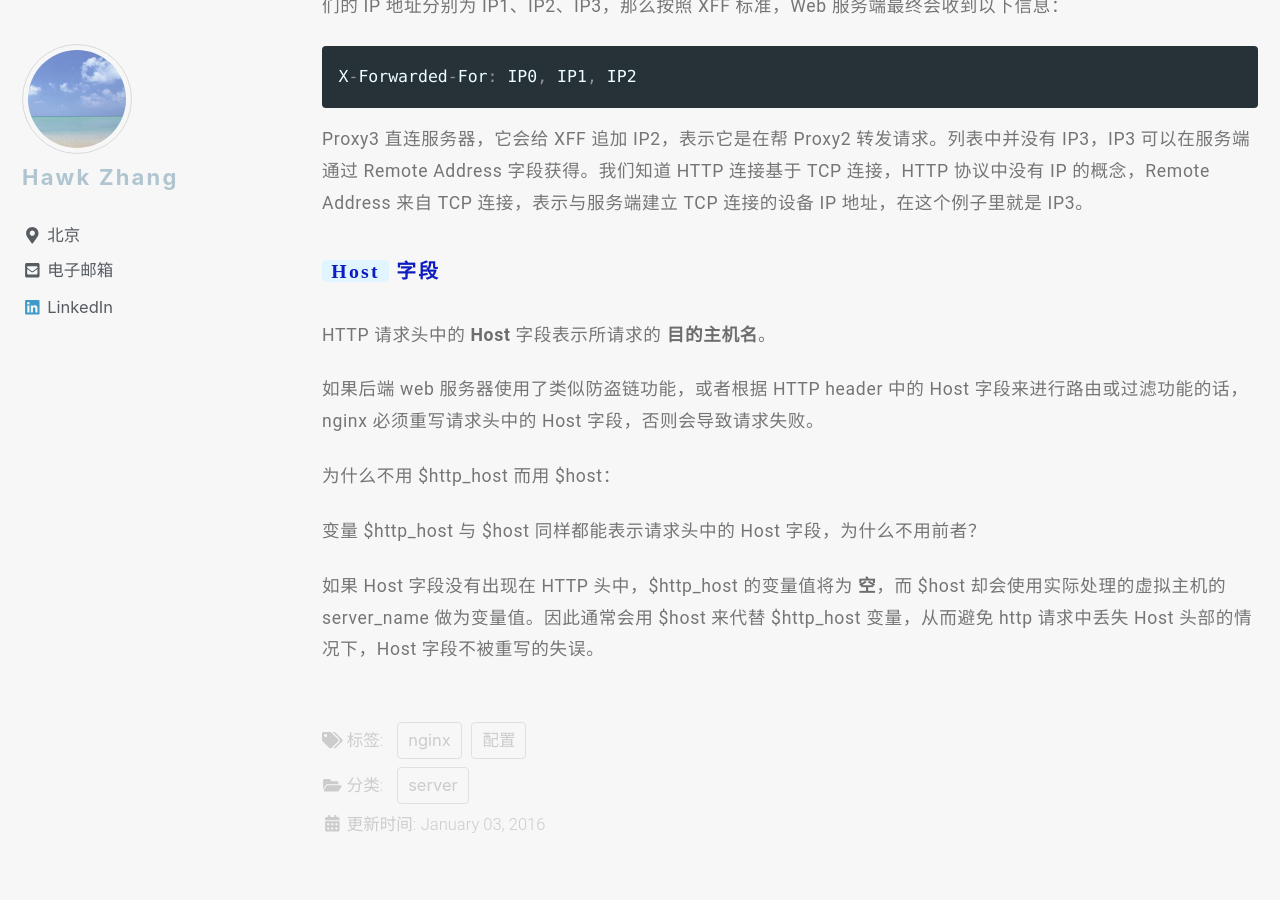
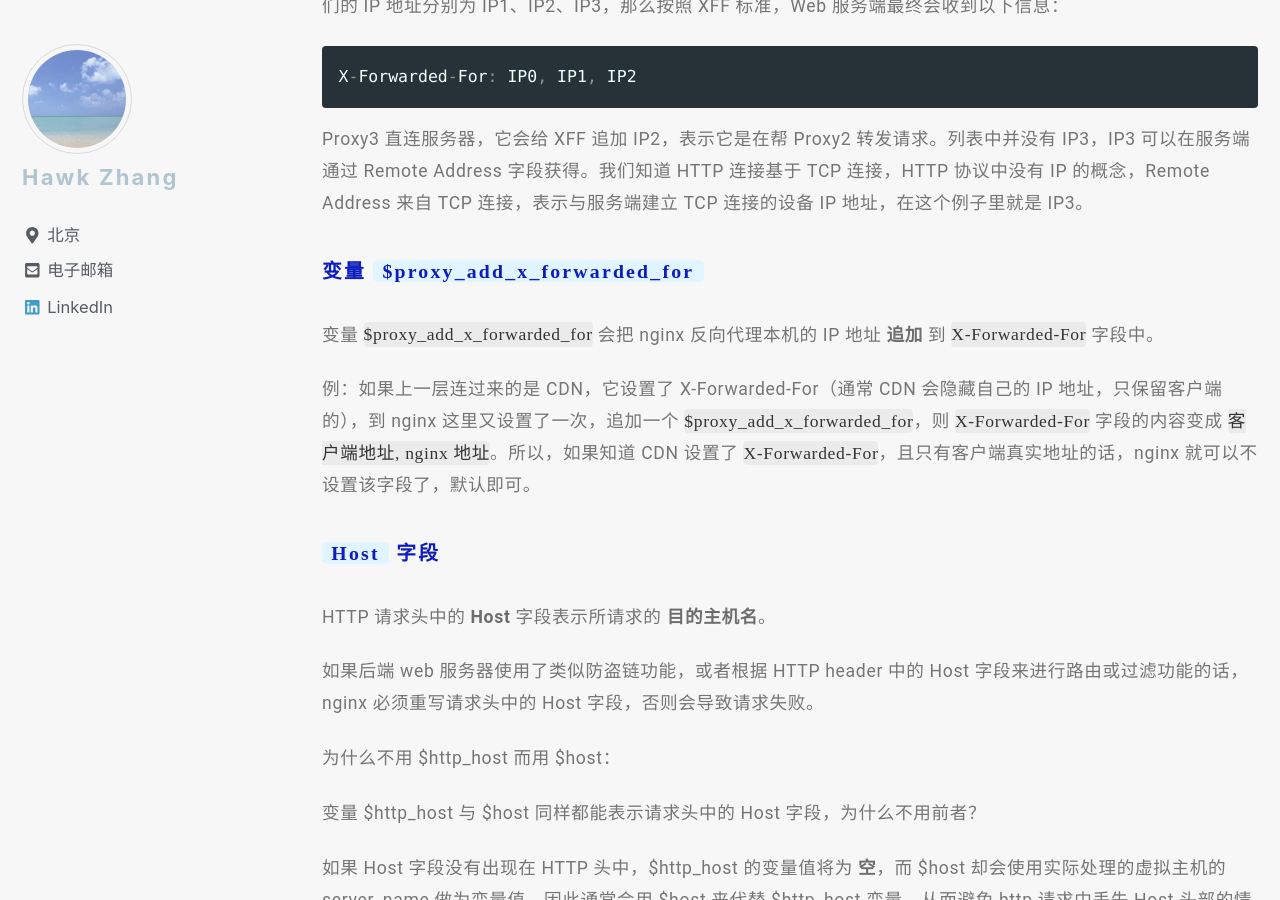
Before and after one commit to narru888/linotes_note, a Jekyll site: the page built from _posts/server/nginx/2016-01-03-nginx.common.conf.md, in a window 1280 px wide and 900 px high, scrolled down 3325 px. Built offline with Jekyll 4.4.1, drawn with Linux system fonts in a browser that asks for light colours; nearby versions of some CDN libraries; a script that is not in the unit is left out; comment, search, counter and statistics services are not loaded.

Commit message:
update on 2018-08-08 12:50:01 CST

```diff
--- a/_posts/server/nginx/2016-01-03-nginx.common.conf.md
+++ b/_posts/server/nginx/2016-01-03-nginx.common.conf.md
@@ -97,6 +97,13 @@ Proxy3 直连服务器，它会给 XFF 追加 IP2，表示它是在帮 Proxy2
 
 
 
+##### 变量 `$proxy_add_x_forwarded_for`
+
+变量 `$proxy_add_x_forwarded_for` 会把 nginx 反向代理本机的 IP 地址 **追加** 到 `X-Forwarded-For` 字段中。
+
+例：如果上一层连过来的是 CDN，它设置了 X-Forwarded-For（通常 CDN 会隐藏自己的 IP 地址，只保留客户端的），到 nginx 这里又设置了一次，追加一个 `$proxy_add_x_forwarded_for`，则 `X-Forwarded-For` 字段的内容变成 `客户端地址, nginx 地址`。所以，如果知道 CDN 设置了 `X-Forwarded-For`，且只有客户端真实地址的话，nginx 就可以不设置该字段了，默认即可。
+
+
 ##### `Host` 字段
 
 HTTP 请求头中的 **Host** 字段表示所请求的 **目的主机名**。
```
